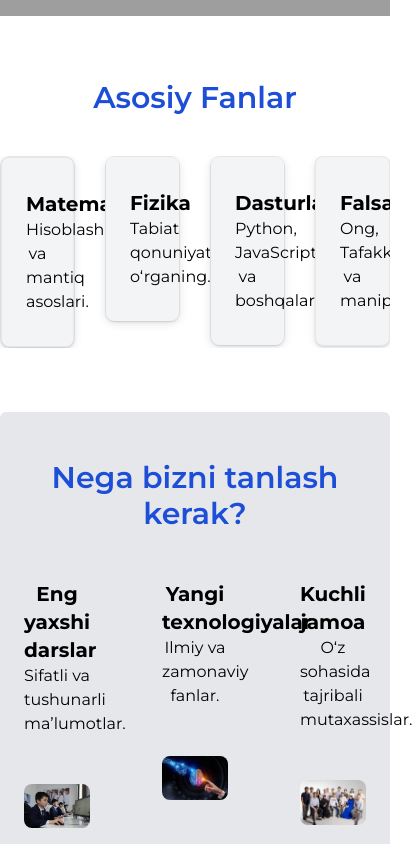
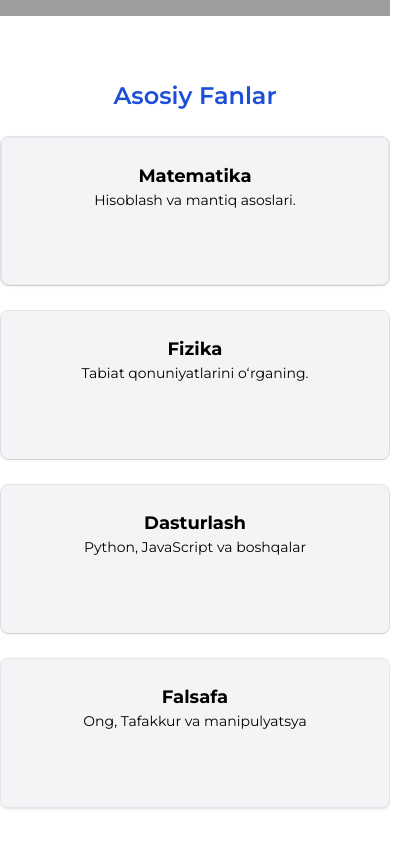
Before and after one commit to dicco1/odoo, a React (Vite) app: page / in a window 390 px wide. Shown: the part 900-1744 px from the top of the page, 412 px wide, since content can reach past the window. Built offline with nearby package versions, Linux system fonts and the light colour scheme; grey boxes are pictures that could not be loaded.

Commit message:
Update Home.jsx

```diff
--- a/src/Pages/Home/Home.jsx
+++ b/src/Pages/Home/Home.jsx
@@ -2,9 +2,7 @@ import { Link } from "react-router-dom";
 
 import "./../../App.css";
 
-import { Swiper, SwiperSlide } from "swiper/react";
 
-import { Autoplay, FreeMode, Grid } from "swiper/modules";
 
 import Dars from "/darslar.jpg";
 import Tex from "/texnalog.jpg";
@@ -12,18 +10,15 @@ import Komanda from "/komanda.jpg";
 import Bgg from "/back.jpg"
 import Chat from "/Chat button.avif"
 
-
-
-
-
-const Home = () => {
+function Home() {
   return (
-    <div className="text-center container mx-auto">
+    <div>
       {/* Bosh qism (Hero Section) */}
-      <section className="px-44 py-20 m-0 text-blue-900 h-[100vh] bg-cover bg-center bg-[url('/public/back.jpg')]">
+      <section className="px-44 py-20 m-0 text-blue-900 h-[100vh] bg-cover bg-center bg-[url('../../../public/back.jpg')]">
         <div  className="relative  border-2 border-transparent mt-16 p-6 bg-white/30 rounded-lg h-[400px] shadow-lg backdrop-blur-md flex flex-col items-center py-32">
           <h2 className="text-5xl font-bold">
             Protech – Kelajak ilmini o‘rganing!
+
           </h2>
           <p className="mt-4 text-lg">
             Bu yerda siz IT' sohasini mukammal o'rganishingiz mumkun!
@@ -39,83 +34,62 @@ const Home = () => {
         </div>
       </section>
 
+<div className="text-center container mx-auto">
   {/* Fanlar bo‘limi */}
   <section className="mt-16">
-        <h3 className="text-3xl font-semibold text-blue-700 mb-10">
+    <h3 className="text-2xl md:text-3xl font-semibold text-blue-700 mb-6 md:mb-10">
       Asosiy Fanlar
     </h3>
-        <Swiper
-          slidesPerView={4}
-          spaceBetween={30}
-          freeMode={true}
-          autoplay={{
-            delay: 1500,
-            disableOnInteraction: true,
-          }}
-          loop={true}
-          pagination={{
-            clickable: true,
-          }}
-          modules={[FreeMode, Autoplay, Grid]}
-          grid={{
-            rows: 1,
-          }}
-          className="mySwiper"
-        >
-          <SwiperSlide  data-aos="fade-up" className="h-[150px] rounded-lg cursor-pointer border hover:bg-transparent transition-all duration-300">
-            <div  className="px-6 py-8 h-full w-full bg-gray-100 rounded-lg shadow border hover:bg-transparent transition-all duration-300">
-              <h4 className="text-xl font-bold">Matematika</h4>
-              <p>Hisoblash va mantiq asoslari.</p>
+    <div className="grid grid-cols-1 sm:grid-cols-2 lg:grid-cols-4 gap-6">
+      <div className="h-[150px] rounded-lg cursor-pointer border hover:bg-transparent transition-all duration-300">
+        <div className="px-4 py-6 md:px-6 md:py-8 h-full w-full bg-gray-100 rounded-lg shadow border hover:bg-transparent transition-all duration-300">
+          <h4 className="text-lg md:text-xl font-bold">Matematika</h4>
+          <p className="text-sm md:text-base">Hisoblash va mantiq asoslari.</p>
         </div>
-          </SwiperSlide>
-          <SwiperSlide data-aos="fade-up" className=" cursor-pointer h-[150px] border rounded-lg hover:bg-transparent transition-all duration-300">
-            <div className="px-6 py-8 h-full w-full bg-gray-100 rounded-lg shadow hover:bg-transparent transition-all duration-300">
-              <h4 className="text-xl font-bold">Fizika</h4>
-              <p>Tabiat qonuniyatlarini o‘rganing.</p>
       </div>
-          </SwiperSlide>
-          <SwiperSlide data-aos="fade-up" className=" cursor-pointer h-[150px] border rounded-lg hover:bg-transparent transition-all duration-300">
-            <div className="px-6 py-8 h-full w-full bg-gray-100 rounded-lg shadow hover:bg-transparent transition-all duration-300">
-              <h4 className="text-xl font-bold">Dasturlash</h4>
-              <p>Python, JavaScript va boshqalar</p>
+      <div className="cursor-pointer h-[150px] border rounded-lg hover:bg-transparent transition-all duration-300">
+        <div className="px-4 py-6 md:px-6 md:py-8 h-full w-full bg-gray-100 rounded-lg shadow hover:bg-transparent transition-all duration-300">
+          <h4 className="text-lg md:text-xl font-bold">Fizika</h4>
+          <p className="text-sm md:text-base">Tabiat qonuniyatlarini o‘rganing.</p>
         </div>
-          </SwiperSlide>
-          <SwiperSlide data-aos="fade-up"
-            className="cursor-pointer
-           h-[150px] rounded-lg"
-          >
-            <div className="px-6 py-8 h-full w-full border bg-gray-100 rounded-lg shadow hover:bg-transparent transition-all duration-300">
-              <h4 className="text-xl font-bold">Falsafa</h4>
-              <p>Ong, Tafakkur va manipulyatsya</p>
       </div>
-          </SwiperSlide>
-        </Swiper>
+      <div className="cursor-pointer h-[150px] border rounded-lg hover:bg-transparent transition-all duration-300">
+        <div className="px-4 py-6 md:px-6 md:py-8 h-full w-full bg-gray-100 rounded-lg shadow hover:bg-transparent transition-all duration-300">
+          <h4 className="text-lg md:text-xl font-bold">Dasturlash</h4>
+          <p className="text-sm md:text-base">Python, JavaScript va boshqalar</p>
+        </div>
+      </div>
+      <div className="cursor-pointer h-[150px] rounded-lg">
+        <div className="px-4 py-6 md:px-6 md:py-8 h-full w-full border bg-gray-100 rounded-lg shadow hover:bg-transparent transition-all duration-300">
+          <h4 className="text-lg md:text-xl font-bold">Falsafa</h4>
+          <p className="text-sm md:text-base">Ong, Tafakkur va manipulyatsya</p>
+        </div>
+      </div>
+    </div>
   </section>
 
+
+
         {/* Afzalliklar bo‘limi */}
-      <section className="py-12 mt-16 bg-gray-200 rounded-md h-[500px]">
-        <h3 className="text-3xl font-semibold text-blue-700">
+        <section className="py-12 mt-16 bg-gray-200 rounded-md h-auto">
+  <h3 className="text-2xl md:text-3xl font-semibold text-blue-700 text-center">
     Nega bizni tanlash kerak?
   </h3>
-        <div className="grid grid-cols-3 gap-6 mt-6">
+  <div className="grid grid-cols-1 sm:grid-cols-2  lg:grid-cols-3 gap-6 mt-6">
     <div data-aos="fade-up" className="p-6">
-            <h4 className="text-xl font-bold">Eng yaxshi darslar</h4>
-            <p>Sifatli va tushunarli ma’lumotlar.</p>
-            <img className=" mt-12 rounded-lg" src={Dars} alt="dars" />
+      <h4 className="text-lg md:text-xl font-bold">Eng yaxshi darslar</h4>
+      <p className="text-sm md:text-base">Sifatli va tushunarli ma’lumotlar.</p>
+      <img className="mt-6 md:mt-12 rounded-lg" src={Dars} alt="dars" />
     </div>
-          <div  data-aos="fade-up" className="p-6">
-            <h4 className="text-xl font-bold">Yangi texnologiyalar</h4>
-            <p>Ilmiy va zamonaviy fanlar.</p>
-            <img className=" mt-12 rounded-lg" src={Tex} alt="Tex" />
+    <div data-aos="fade-up" className="p-6">
+      <h4 className="text-lg md:text-xl font-bold">Yangi texnologiyalar</h4>
+      <p className="text-sm md:text-base">Ilmiy va zamonaviy fanlar.</p>
+      <img className="mt-6 md:mt-12 rounded-lg" src={Tex} alt="Tex" />
     </div>
-          <div  data-aos="fade-up" className="p-6">
-            <h4 className="text-xl font-bold">Kuchli jamoa</h4>
-            <p>O‘z sohasida tajribali mutaxassislar.</p>
-            <img
-              className=" mt-12 rounded-lg w-[350px]"
-              src={Komanda}
-              alt="jamoa"
-            />
+    <div data-aos="fade-up" className="p-6">
+      <h4 className="text-lg md:text-xl font-bold">Kuchli jamoa</h4>
+      <p className="text-sm md:text-base">O‘z sohasida tajribali mutaxassislar.</p>
+      <img className="mt-6 md:mt-12 rounded-lg w-full lg:w-[350px]" src={Komanda} alt="jamoa" />
     </div>
   </div>
 </section>
@@ -145,7 +119,7 @@ const Home = () => {
               {/* Image Section */}
               <div className="md:w-2/5 h-[489px] relative">
                 <img
-                  src="/FounderOfPdp-Img.693bb10fd8b0dda2661c.jpg"
+                  src="../../../public/FounderOfPdp-Img.693bb10fd8b0dda2661c.jpg"
                   alt="Professional in business attire"
                   className="w-full h-full object-cover"
                 />
@@ -155,7 +129,10 @@ const Home = () => {
                 <div className="md:w-1/2 p-8 flex flex-col justify-between">
                   <div>
                     {/* Logo and Brand */}
-                  <div  data-aos="fade-left" className="flex items-center gap-2 mb-6">
+                    <div
+                      data-aos="fade-left"
+                      className="flex items-center gap-2 mb-6"
+                    >
                       <div className="w-16 h-16 bg-teal-500 rounded-full flex items-center justify-center">
                         <span className="text-white font-bold">ProTech</span>
                       </div>
@@ -165,20 +142,18 @@ const Home = () => {
                     </div>
 
                     {/* Testimonial Text */}
-                  <div  data-aos="fade-left" className="relative">
+                    <div data-aos="fade-left" className="relative">
                       <h1 className="text-teal-100 w-12 h-12 absolute -top-4 -left-2" />
                       <p className="text-gray-600 relative z-10 leading-relaxed text-left mb-6">
-                    Dunyoda minglab o’zbek yoshlariga qo’l
-mehnati emas, yuqori intellekti uchun haq
-to'lansa, millionlab yoshlar o'z oilalaridagi
-moliyaviy ahvolni o'nglab, chet elda qiynalib
-ishlayotgan yaqinlarini vatanga qaytishiga
-sababchi bo'lsa va dunyoni yaxshi tarafga
-o'zgartiruvchi qarorlar qabul qiladigan,
-gigant kompaniyalarning boshqaruv
-pozitsiyasini egallaydigan mutaxassislarni
-yetishtira olsak, o'z oldimizga qo'ygan
-maqsadlarimizga erishgan bo'lamiz.
+                        Dunyoda minglab o’zbek yoshlariga qo’l mehnati emas,
+                        yuqori intellekti uchun haq to'lansa, millionlab yoshlar
+                        o'z oilalaridagi moliyaviy ahvolni o'nglab, chet elda
+                        qiynalib ishlayotgan yaqinlarini vatanga qaytishiga
+                        sababchi bo'lsa va dunyoni yaxshi tarafga o'zgartiruvchi
+                        qarorlar qabul qiladigan, gigant kompaniyalarning
+                        boshqaruv pozitsiyasini egallaydigan mutaxassislarni
+                        yetishtira olsak, o'z oldimizga qo'ygan maqsadlarimizga
+                        erishgan bo'lamiz.
                       </p>
                     </div>
                   </div>
@@ -209,7 +184,7 @@ maqsadlarimizga erishgan bo'lamiz.
           <div data-aos="fade-up" className="relative">
             <div className="w-[300px] h-[300px] lg:w-[400px] lg:h-[400px] rounded-full overflow-hidden border-8 border-teal-400">
               <img
-                src="/rektor.0df6bf96ed6aa0ab7c1c.jpg"
+                src="../../../public/rektor.0df6bf96ed6aa0ab7c1c.jpg"
                 alt="Jemurat Mambetkarimov"
                 className="w-full h-full object-cover"
               />
@@ -219,7 +194,10 @@ maqsadlarimizga erishgan bo'lamiz.
               {/* Content */}
               <div className="flex-1 max-w-2xl">
                 {/* Logo */}
-            <div data-aos="fade-up" className="flex items-center gap-3 mb-8">
+                <div
+                  data-aos="fade-up"
+                  className="flex items-center gap-3 mb-8"
+                >
                   <div className="w-16 h-16 rounded-full bg-teal-400 flex items-center justify-center">
                     <span className="text-black font-bold">ProTech</span>
                   </div>
@@ -229,8 +207,16 @@ maqsadlarimizga erishgan bo'lamiz.
                 </div>
 
                 {/* Text Content */}
-            <p data-aos="fade-up" className="text-lg mb-8 leading-relaxed z-50 relative">
-              Bizning maqsadimiz - kuchli akademik salohiyatimizdan to'g'ri foydalangan holda, davlatimiz taraqqiyotida ahamiyatli bo'lgan ilmiy-texnologik yechimlarni yaratadigan va dunyo miqyosida nufuzli IT kompaniyalarda ishlab keta oladigan, malakali IT mutaxassislarni tayyorlash va yorqin shaxslarni shakllantirish.
+                <p
+                  data-aos="fade-up"
+                  className="text-lg mb-8 leading-relaxed z-50 relative"
+                >
+                  Bizning maqsadimiz - kuchli akademik salohiyatimizdan to'g'ri
+                  foydalangan holda, davlatimiz taraqqiyotida ahamiyatli bo'lgan
+                  ilmiy-texnologik yechimlarni yaratadigan va dunyo miqyosida
+                  nufuzli IT kompaniyalarda ishlab keta oladigan, malakali IT
+                  mutaxassislarni tayyorlash va yorqin shaxslarni
+                  shakllantirish.
                 </p>
 
             {/* Signature */}
@@ -241,7 +227,7 @@ maqsadlarimizga erishgan bo'lamiz.
               <p className="text-xl">Jemurat Mambetkarimov</p>
             </div>
               <div data-aos="fade-up" className="flex items-center  justify-center gap-24 mt-24">
-                <button className="hover:bg-transparent border transition-all duration-300 px-6 py-3 text-lg font-semibold text-blue-600 bg-white rounded-lg hover:bg-gray-200"><Link to={"/about"}>Ko'proq Bilish</Link></button>
+                <button className="hover:bg-transparent border transition-all duration-300 px-6 py-3 text-lg font-semibold text-blue-600 bg-white rounded-lg hover:bg-gray-200"><Link to={"/rector"}>Ko'proq Bilish</Link></button>
                 <button className="hover:bg-transparent border transition-all duration-300 px-6 py-3 text-lg font-semibold text-blue-600 bg-white rounded-lg hover:bg-gray-200"><Link to={"/register"}>Kursga Yozilish</Link></button>
               </div>
           </div>
@@ -260,14 +246,15 @@ maqsadlarimizga erishgan bo'lamiz.
 
                 {/* Description */}
                 <p className="text-gray-300 text-sm mb-6">
-          O'qish davomida qiynalmashingiz uchun biz sizga 24/7 online ko'mak beramiz.
+                  O'qish davomida qiynalmashingiz uchun biz sizga 24/7 online
+                  ko'mak beramiz.
                 </p>
 
         {/* 3D Style Image */}
         <div className="flex justify-center mb-6">
           <div className=" w-24 h-24 bg-gradient-to-br from-blue-400 to-purple-700 rounded-full flex items-center justify-center shadow-lg transform hover:scale-105 transition">
             <img
-              src={Chat}
+              src="../../../public/Chat button.avif"
               alt="Online Support"
               className="w-20 h-20 object-cover opacity-80"
             />
@@ -276,24 +263,18 @@ maqsadlarimizga erishgan bo'lamiz.
 
                 {/* Glassmorphism Button */}
                 <button className="bg-black text-white py-2 px-6 mt-9 rounded-lg border border-gray-500 hover:bg-gray-900 transition duration-300 shadow-md hover:shadow-xl">
-          <Link to={"/contact"}>
-          Aloqa
-          </Link>
+                  <Link to={"/contact"}>Aloqa</Link>
                 </button>
               </div>
             </div>
           </section>
-
+        </div>
       </div>
     </div>
     // -----------------------
-
   );
 
-
-
   // -----------------------
-
-};
+}
 
 export default Home;
```
Lines whose indentation alone changed are shown as unchanged.
